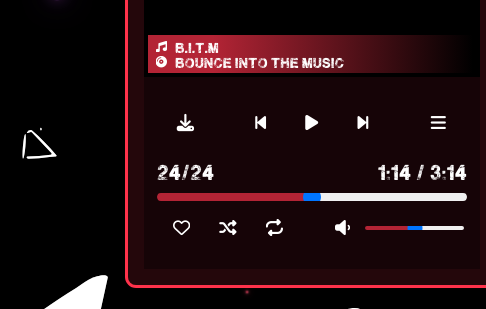
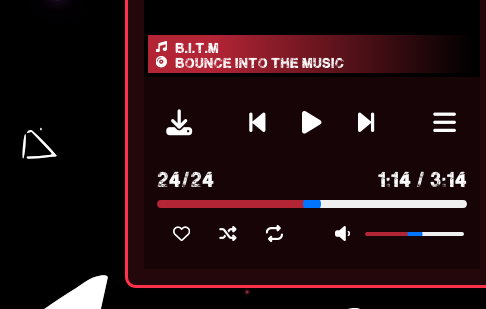
Before and after one commit to PEPAXD/SiamesMP3Player, a plain HTML site: page index.html in a window 1280 px wide. Shown: the part 435-744 px from the top of the page, 0-486 px from the left. Drawn offline with Linux system fonts and the light colour scheme.

Commit message:
:active>scale

```diff
--- a/CSS/homeStyle/homeStyle.scss
+++ b/CSS/homeStyle/homeStyle.scss
@@ -176,44 +176,38 @@
                             gap: 1rem;
                             margin: 0.5rem 0rem 1.5rem 0rem;
 
+                            a{
+                                margin: 0rem 0.2rem;
+
                             i {
                                 display: flex;
                                 justify-content: center;
                                 align-items: center;
 
+                                height: 3rem;
+                                width:  3rem;
+
+                                font-size: 1.5em;
+                                color: #fff;
+
                                 &:hover{
+
                                     color: #ff334c;
                                     border: 2px solid #B32435;
                                     border-radius: 50%;
                                 }
 
                                 &:active {
-                                    transform: scale(0.9);
+                                    transform: scale(0.8);
 
                                 }
                             }
-
+                        }
                             .circle {
                                 display: flex;
                                 align-items: center;
                                 justify-content: center;
                                 padding: 0rem 0.5rem;
-
-
-                            }
-
-
-                            a{
-                                margin: 0rem 0.5rem;
-
-                                i{
-                                    display: flex;
-                                    justify-content: center;
-                                    align-items: center;
-                                    height: 2.2rem;
-                                    width: 2.2rem;
-                                    color: #fff;
-                                }
                             }
                         }
 
```
Also changed, not shown: CSS/homeStyle/homeStyle.css, 1 other file.
